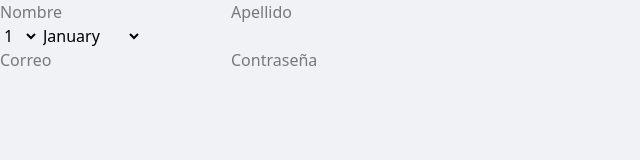
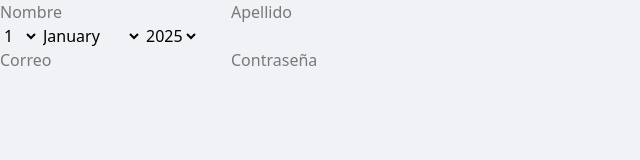
Before and after one commit to JesusMoraColmenaresDev/Fakebook---Frontend, a React (Vite) app: page /register in a window 1280 px wide. Shown: the top 160 px of the page, without its empty margins (0-640 px from the left). Built offline with nearby package versions, Linux system fonts and the light colour scheme.

Commit message:
added select year in register

```diff
--- a/src/views/autentication/RegisterView.tsx
+++ b/src/views/autentication/RegisterView.tsx
@@ -21,12 +21,13 @@ function RegisterView() {
 
   const {register, handleSubmit, reset, formState: {errors}} = useForm()
   const [daysMountNumber, setDaysMountNumber] = useState(31)
+  const daysMount= Array.from({length :daysMountNumber}, (_, index) => index + 1)
+  const currentYear = new Date().getFullYear()
+  const years = Array.from({length : 100}, (_,index) => currentYear - index)
+
   const monthSelected = (e : React.ChangeEvent<HTMLSelectElement>) => {
     setDaysMountNumber(getDaysInCurrentYearMonth(parseInt(e.target.value)))
   }
-
-  const daysMount= Array.from({length :daysMountNumber}, (_, index) => index + 1)
-
 
   return (
     <div className="w-full h-screen bg-[#F0F2F5]">
@@ -47,6 +48,12 @@ function RegisterView() {
         })}
       </select>
 
+      <select id="year" name="year">
+        {years.map((year) => {
+          return <option key={year} value={year}>{year}</option>
+        })}
+      </select>
+
       <div>
         <input type="text" placeholder="Correo"/>
         <input type="password" placeholder="Contraseña"/>
```
